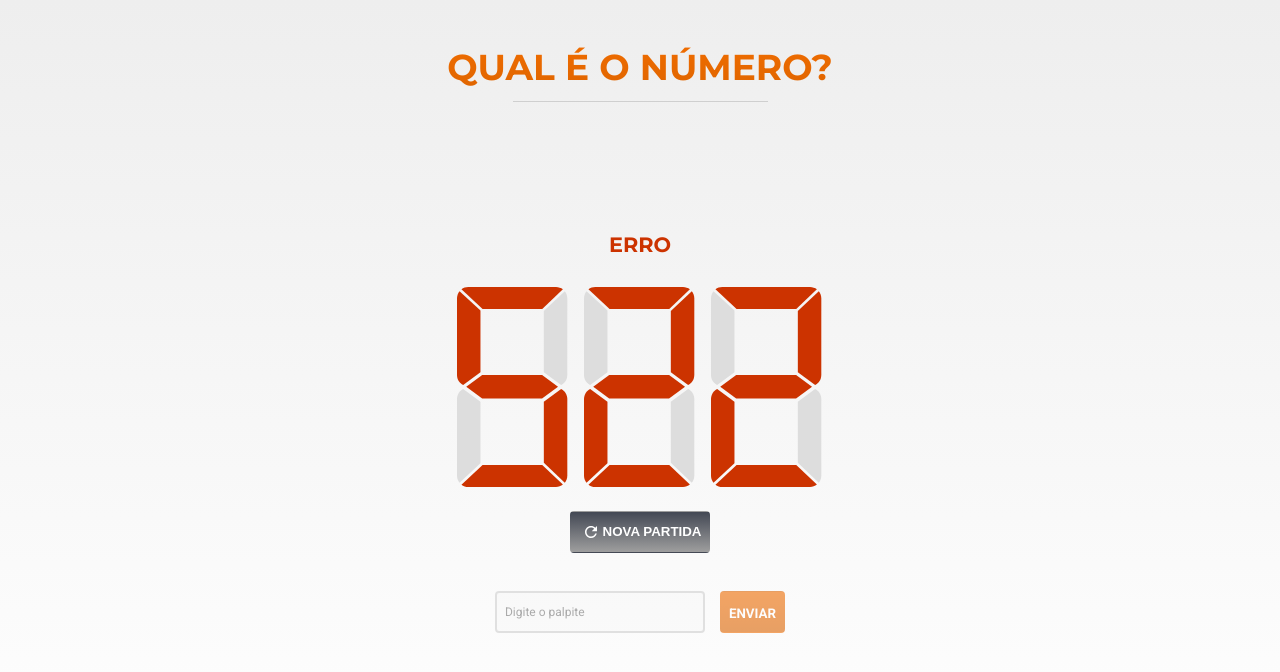
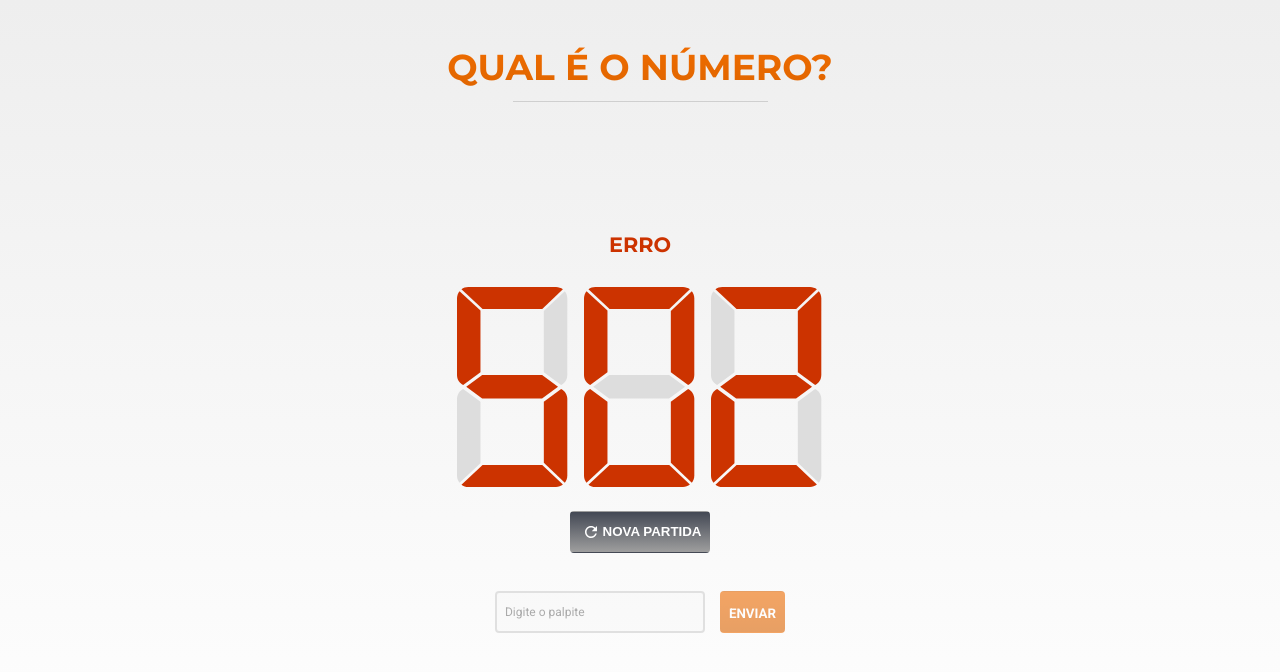
Before and after one commit to LucasFlaquer/guess-number, a Next.js app: page / in a window 1280 px wide. Shown: the top 672 px of the page. Built offline with nearby package versions, Linux system fonts and the light colour scheme; no server answers.

Commit message:
erro msg

```diff
--- a/src/pages/index.tsx
+++ b/src/pages/index.tsx
@@ -37,7 +37,7 @@ export default function Home({ value, error }: HomeProps): JSX.Element {
       setDigitColor('#CC3300');
       setDigits([
         numberColorsSchema(5),
-        numberColorsSchema(2),
+        numberColorsSchema(0),
         numberColorsSchema(2),
       ]);
       setIsDisabled(true);
```
